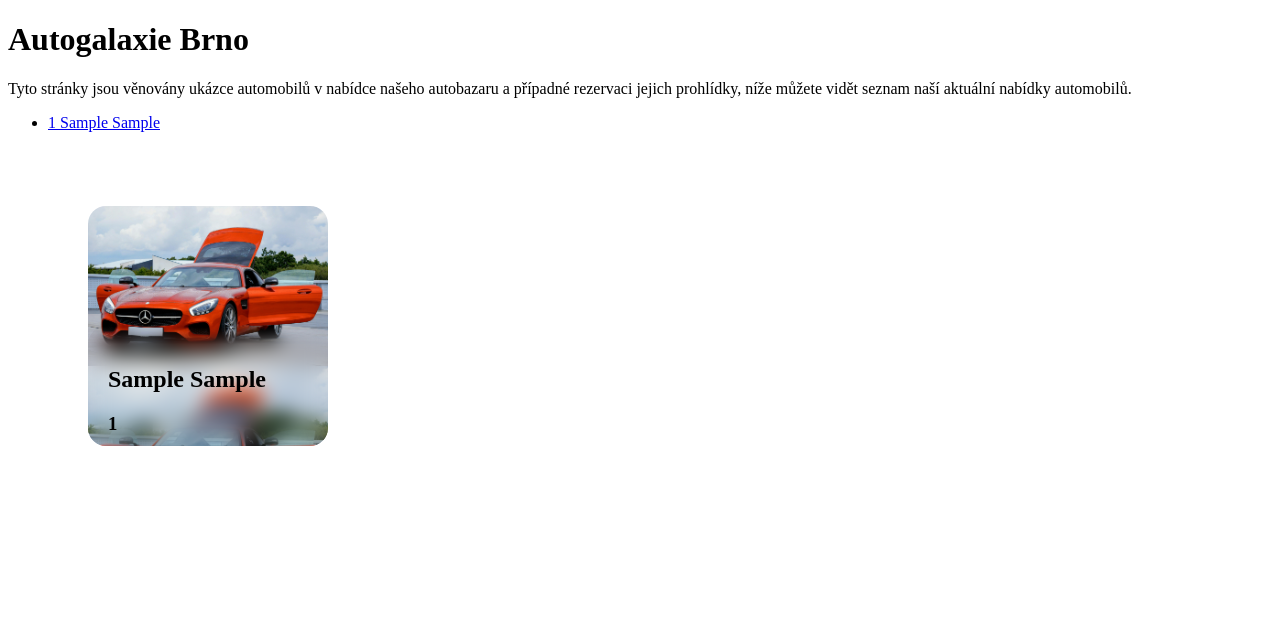
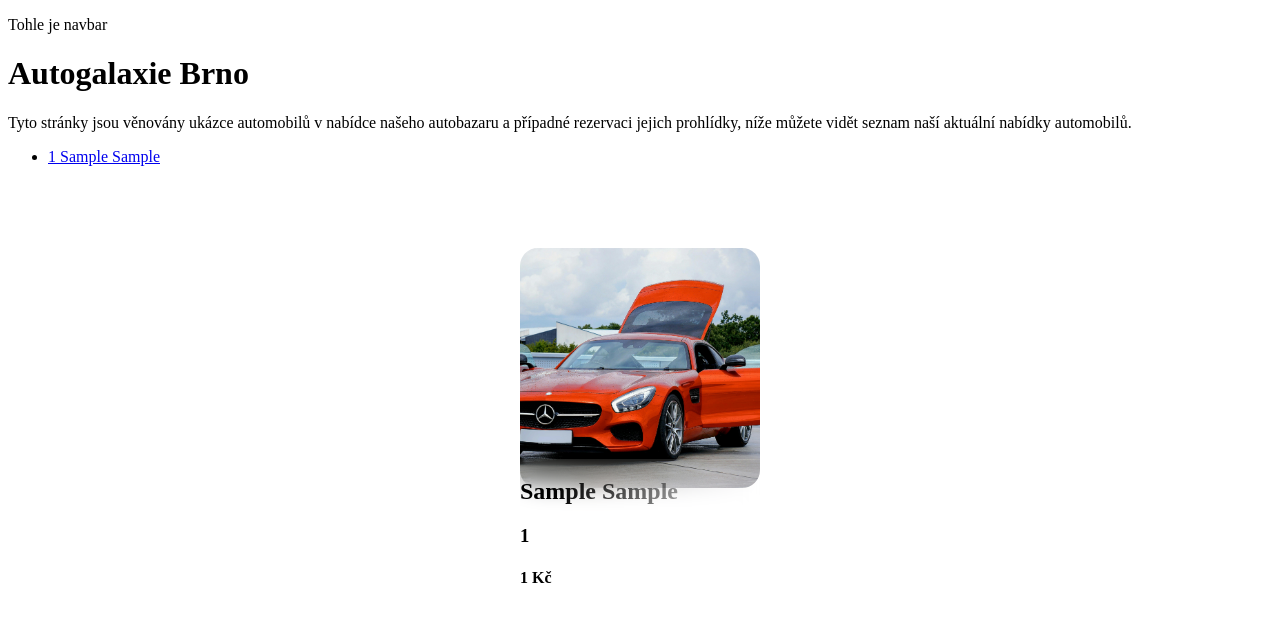
Before and after one commit to jablko3000/carsite, a Django app: page / in a window 1280 px wide. Shown: the top 622 px of the page. Run offline with Django 4.2, Linux system fonts and the light colour scheme; tables that the repository leaves empty hold one stand-in row (values such as "Sample post").

Commit message:
Homepage update
Upgraded homepage and added navbar template

```diff
--- a/auta/static/auta/homepage.css
+++ b/auta/static/auta/homepage.css
@@ -1,40 +1,31 @@
-.car_description h2{
-
-}
-
-.car_description h3{
-
-}
-
-.car_description h4{
-
+.car_show{
+  display: flex;
+  flex-wrap: wrap;
+  justify-content: center;
 }
 
 .car_preview{
   position: relative;
-    background-image: url("auto.jpeg");
-    background-size: contain;
-    background-position: center;
-    background-position: top;
+  cursor: pointer;
   border-radius: 18px;
   width: 15rem;
   height: 15rem;
-    margin: 2.5rem;
+  margin: 3rem;
+}
+
+.car_preview img{
+  object-fit: cover;
+  width: 15rem;
+  height: 15rem;
+  border-radius: 18px;
 }
 
 .car_description{
   position: absolute;
-    bottom: 0;
-    width: 12.5rem;
-    height: 5rem;
-    padding: 20px;
+  bottom: -50%;
+  width: 100%;
+  height: auto;
+
   backdrop-filter: blur(10px);
-    border-radius: 18px;
-    -webkit-mask: -webkit-gradient(
-    linear,
-    left 15%,
-    left 0%,
-    from(rgba(0, 0, 0, 1)),
-    to(rgba(0, 0, 0, 0))
-  );
+  mask: linear-gradient(to right, rgba(0, 0, 0, 1) 15%, rgba(0, 0, 0, 0) 100%);
 }
--- a/auta/templates/auta/base.html
+++ b/auta/templates/auta/base.html
@@ -6,7 +6,7 @@
     <title>{% block title %}Autogalaxie Brno{% endblock title %}</title>
 </head>
 <body>
-    <div id="topbar"></div>
+    <div id="navbar">{% include "auta/navbar.html" %}</div>
     <div id="content">{% block content %}{% endblock %}</div>
 </body>
 </html>
--- a/auta/templates/auta/homepage.html
+++ b/auta/templates/auta/homepage.html
@@ -1,14 +1,18 @@
-<!DOCTYPE html>
-<html lang="cs">
-<head>
-    <meta charset="UTF-8">
-    <title>Autíčka</title>
-</head>
-<body>
+{% extends "auta/base.html" %}
+{% block title %}{{ block.super }}{% endblock %}
+{% block head %}
+    <link rel="stylesheet" href="static/auta/homepage.css"/>
+    <script>
+        function formattedNumber(x) {
+            document.write(x.toString().replace(/\B(?=(\d{3})+(?!\d))/g, " "));
+        }
+    </script>
+{% endblock %}
+{% block content %}
     {% load static %}
     <main>
         <div>
-            <h1>Autíčkový web</h1>
+            <h1>Autogalaxie Brno</h1>
         </div>
         <div>
             <p>
@@ -23,6 +27,25 @@
             {% else %}
                 <p>Neexistuje žádné auto</p>
             {% endif %}
+            <br>
+            {% if auta_list %}
+                <div class="car_show">
+                    {% for auto in auta_list %}
+                    <div id="auto-{{auto.id}}" class="car_preview" onclick="window.location.href='/{{auto.id}}'" style="cursor: pointer;">
+                        <img src="static/auta/auto.jpeg"/>
+                        <div class="car_description">
+                            <h2>{{ auto.znacka }} {{ auto.model }}</h2>
+                            <h3>{{ auto.rok_vyroby }}</h3>
+                            <h4><script>
+                                formattedNumber({{ auto.cena }})
+                            </script> Kč</h4>
+                        </div>
+                    </div>
+                    {% endfor %}
+                </div>
+            {% else %}
+                <p>Neexistuje žádné auto</p>
+            {% endif %}
         </div>
     </main>
-</body>
+{% endblock %}
--- a/auta/templates/auta/homepage2.html
+++ /dev/null
@@ -1,50 +0,0 @@
-{% extends "auta/base.html" %}
-{% block title %}{{ block.super }}{% endblock %}
-{% block head %}
-    <link rel="stylesheet" href="static/auta/homepage.css"/>
-    <script>
-        function formattedNumber(x) {
-        return x.toString().replace(/\B(?=(\d{3})+(?!\d))/g, " ");
-        }
-    </script>
-{% endblock %}
-{% block content %}
-    {% load static %}
-    <main>
-        <div>
-            <h1>Autogalaxie Brno</h1>
-        </div>
-        <div>
-            <p>
-                Tyto stránky jsou věnovány ukázce automobilů v nabídce našeho autobazaru a případné rezervaci jejich prohlídky, níže můžete vidět seznam naší aktuální nabídky automobilů.
-            </p>
-            {% if auta_list %}
-                <ul>
-                    {% for auto in auta_list %}
-                    <li><a href="{% url 'auta:detail' auto.id %}">{{ auto.rok_vyroby }} {{ auto.znacka }} {{ auto.model }}</a></li>
-                    {% endfor %}
-                </ul>
-            {% else %}
-                <p>Neexistuje žádné auto</p>
-            {% endif %}
-            <br>
-            {% if auta_list %}
-                <ul>
-                    {% for auto in auta_list %}
-                    <div id="auto-{{auto.id}}" class="car_preview">
-                        <div class="car_description">
-                            <h2>{{ auto.znacka }} {{ auto.model }}</h2>
-                            <h3>{{ auto.rok_vyroby }}</h3>
-                            <h4><script>
-                                document.write(formattedNumber({{ auto.cena }}))
-                            </script> Kč</h4>
-                        </div>
-                    </div>
-                    {% endfor %}
-                </ul>
-            {% else %}
-                <p>Neexistuje žádné auto</p>
-            {% endif %}
-        </div>
-    </main>
-{% endblock %}
--- /dev/null
+++ b/auta/templates/auta/navbar.html
@@ -0,0 +1,3 @@
+<p>
+    Tohle je navbar
+</p>
--- a/auta/views.py
+++ b/auta/views.py
@@ -7,7 +7,7 @@ from .models import Auto, Rezervace
 
 # Create your views here.
 class HomePageView(generic.ListView):
-    template_name = "auta/homepage2.html"
+    template_name = "auta/homepage.html"
     context_object_name = "auta_list"
     def get_queryset(self):
         return Auto.objects.all().order_by('-rok_vyroby')
```
Also changed, not shown: auta/static/auta/navbar.css (added). Lines whose indentation alone changed are shown as unchanged.
